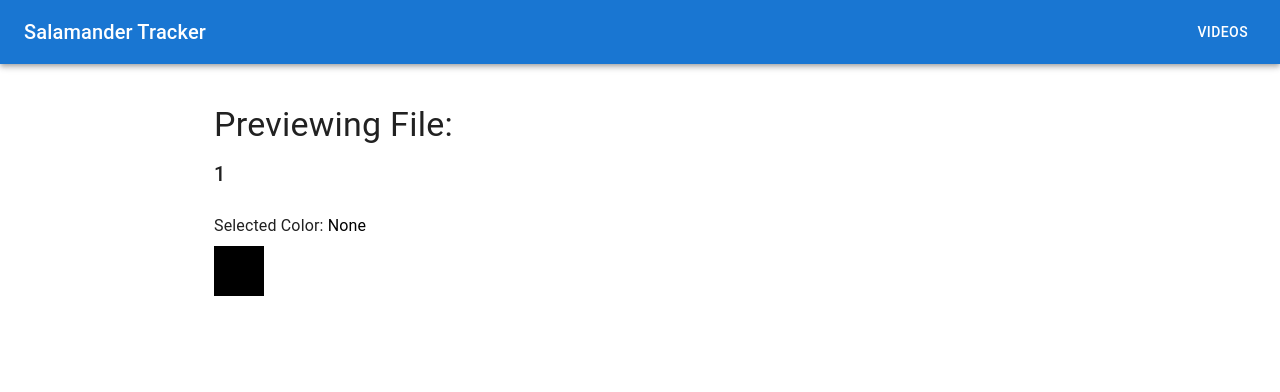
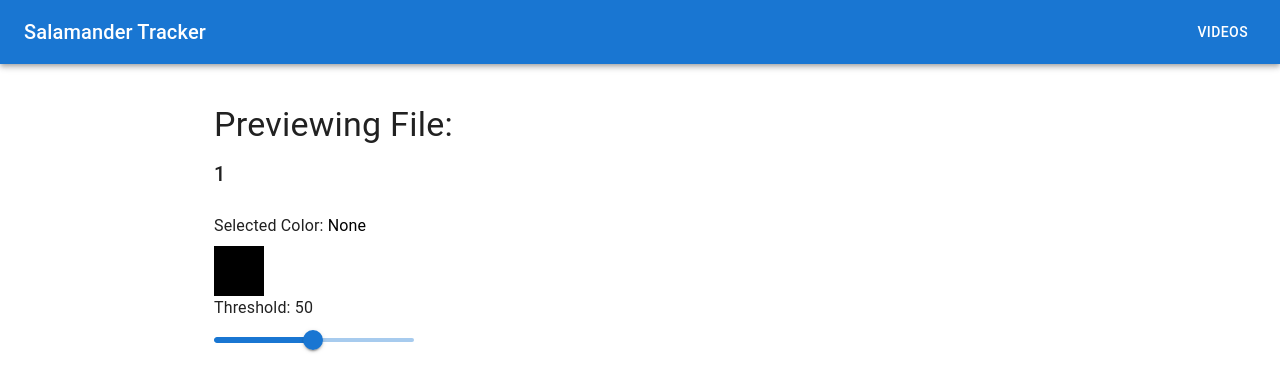
Before and after one commit to brittLiban/salamander-tracker-frontend, a Next.js app: page /preview/1 in a window 1280 px wide. Shown: the top 392 px of the page. Built offline with nearby package versions, Linux system fonts and the light colour scheme; no server answers.

Commit message:
Added slider, now done!

```diff
--- a/src/app/preview/[filename]/page.js
+++ b/src/app/preview/[filename]/page.js
@@ -3,6 +3,7 @@
 import { useEffect, useState } from 'react';
 import { Typography, Box } from '@mui/material';
 import { useParams } from 'next/navigation';
+import { Slider } from '@mui/material';
 import dynamic from 'next/dynamic';
 
 // Dynamically import the color picker for client-side only rendering
@@ -17,6 +18,8 @@ export default function PreviewPage() {
 
   const [thumbnailUrl, setThumbnailUrl] = useState();
   const [selectedColor, setSelectedColor] = useState(null);
+  const [threshold, setThreshold] = useState(50); // default 2 50
+
 
   useEffect(() => {
     //fetch req for the thumb img
@@ -79,6 +82,19 @@ export default function PreviewPage() {
           }}
         />
       </Box>
+      {/* Threshold Slider */}
+      <Box width={200}>
+        <Typography gutterBottom>Threshold: {threshold}</Typography>
+        <Slider
+          value={threshold}
+          onChange={(e, newValue) => setThreshold(newValue)}
+          aria-label="Threshold"
+          valueLabelDisplay="auto"
+          min={1}
+          max={100}
+        />
+      </Box>
     </Box>
+
   );
 }
```
